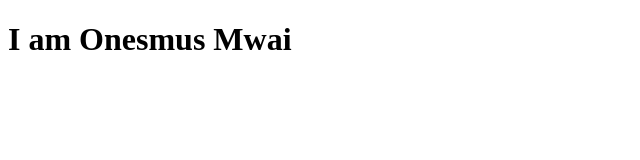
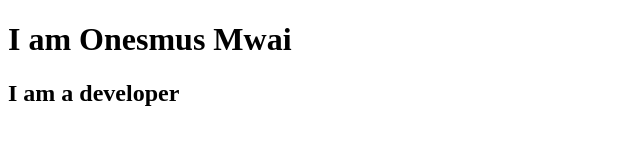
Before and after one commit to Mwai-kiragu/portfolio, a plain HTML site: page index.html in a window 1280 px wide. Shown: the whole page, without its empty margins (0-640 px from the left). Drawn offline with Linux system fonts and the light colour scheme.

Commit message:
Added a sub heading

```diff
--- a/index.html
+++ b/index.html
@@ -11,6 +11,7 @@
     <body>
 
         <h1> I am Onesmus Mwai</h1>
+        <h2> I am a developer</h2>
         <script src="" async defer></script>
     </body>
 </html>
```
